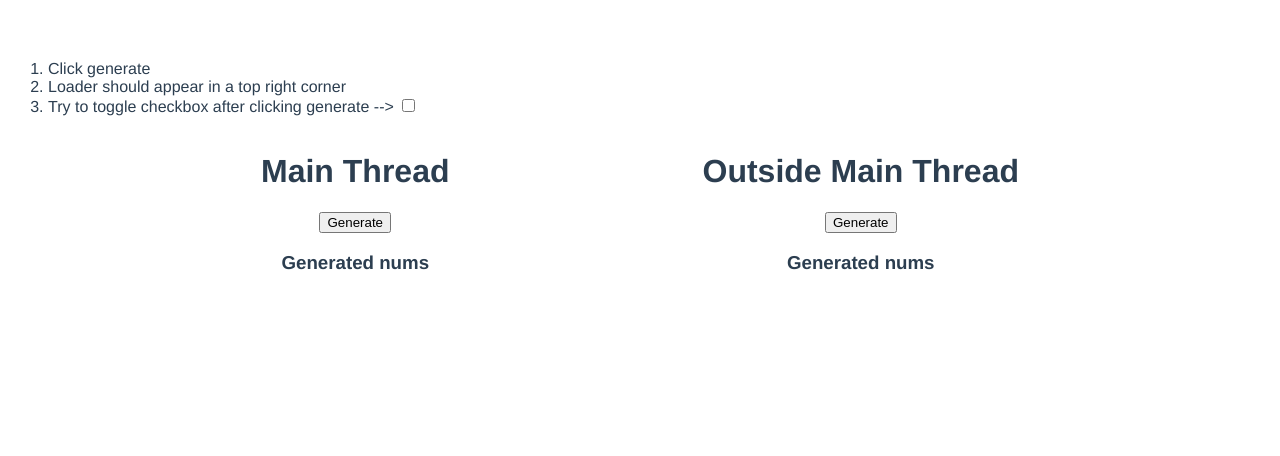
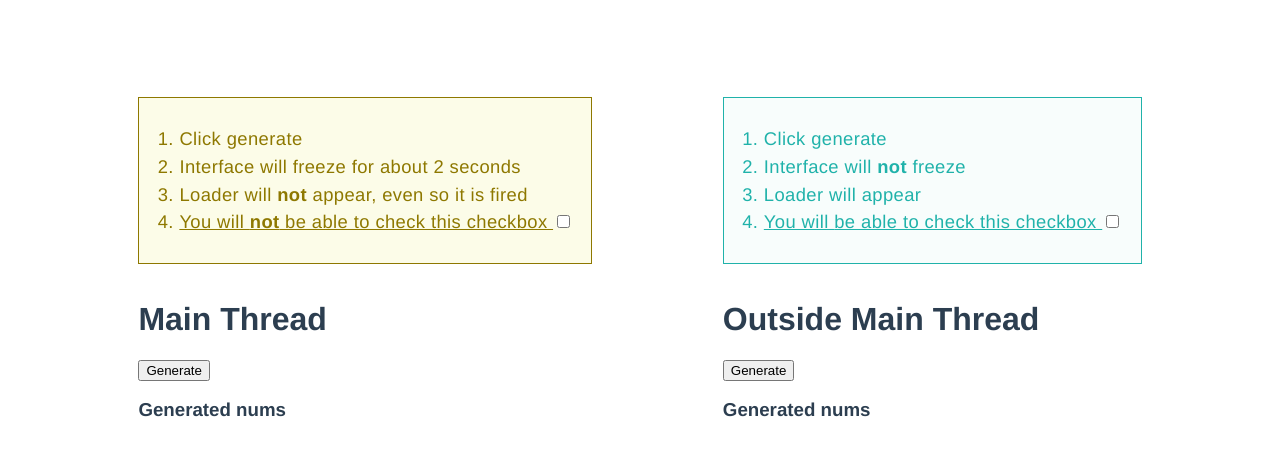
Before and after one commit to adamorlowskipoland/vue-off-main-thread-architecture, a Vue app: page / in a window 1280 px wide. Shown: the top 456 px of the page. Built offline with nearby package versions, Linux system fonts and the light colour scheme.

Commit message:
refactor

```diff
--- a/src/App.vue
+++ b/src/App.vue
@@ -1,13 +1,18 @@
 <template>
   <div id="app">
-    <info-box />
-    <div class="wrap text--center">
-      <main-thread @loading="loading = $event"/>
-      <off-main-thread @loading="loading = $event"/>
+    <div class="wrap">
+      <div>
+        <info-box/>
+        <main-thread @loading="loading = $event"/>
+      </div>
+      <div>
+        <info-box correct/>
+        <off-main-thread @loading="loading = $event"/>
+      </div>
     </div>
     <img
       v-if="loading"
-      src="https://i0.wp.com/static.onemansblog.com/wp-content/uploads/2016/05/clock-loading.gif"
+      src="https://tradinglatam.com/wp-content/uploads/2019/04/loading-gif-png-4.gif"
       alt="Loading circle."
       class="loader"
     >
--- a/src/components/InfoBox.vue
+++ b/src/components/InfoBox.vue
@@ -1,12 +1,21 @@
 <template>
-  <div>
+  <div class="info-box" :class="{'info-box--correct': correct}">
     <ol>
       <li>Click generate</li>
-      <li>Loader should appear in a top right corner</li>
-      <li>Try to toggle checkbox after clicking generate -->
-        <label for="checkbox-test">
+      <li>Interface will
+        <span v-if="correct"><b>not</b></span>
+        freeze
+        <span v-if="!correct">for about 2 seconds</span>
+      </li>
+      <li>Loader will
+        <span v-if="!correct"><b>not</b></span>
+        appear<span v-if="!correct">, even so it is fired</span>
+      </li>
+      <li>
+        <label :for="`checkbox-test${correct ? '--correct' : ''}`" class="clickable">
+          You will <span v-if="!correct"><b>not</b></span> be able to check this checkbox
           <input
-            id="checkbox-test"
+            :id="`checkbox-test${correct ? '--correct' : ''}`"
             name="checkbox-test"
             type="checkbox"
           >
@@ -18,6 +27,36 @@
 
 <script>
   export default {
-    name: "InfoBox"
+    name: "InfoBox",
+    props: {
+      correct: {
+        type: Boolean,
+        default: false,
+      },
+    },
   };
 </script>
+
+<style>
+  .info-box {
+    margin: 2em auto;
+    padding: 0.5em 1em 0.5em 0;
+    background-color: #fafad280;
+    color: #8e7800;
+    border: 1px solid #8e7800;
+    letter-spacing: 0.4px;
+    font-size: 1.15em;
+    line-height: 1.5em;
+  }
+
+  .info-box--correct {
+    background-color: #20b2aa08;
+    border-color: lightseagreen;
+    color: lightseagreen;
+  }
+
+  .clickable {
+    cursor: pointer;
+    text-decoration: underline;
+  }
+</style>
```
